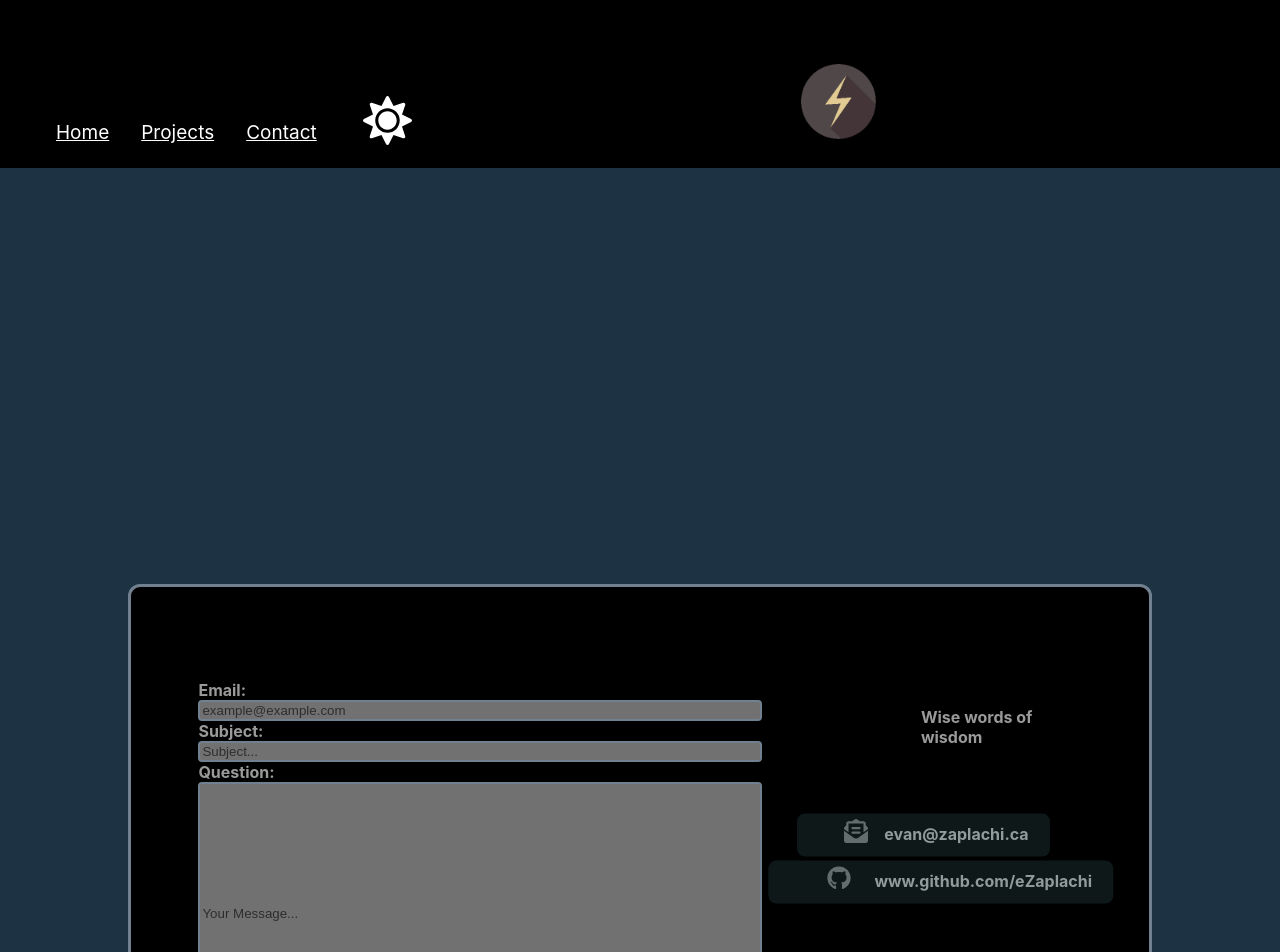
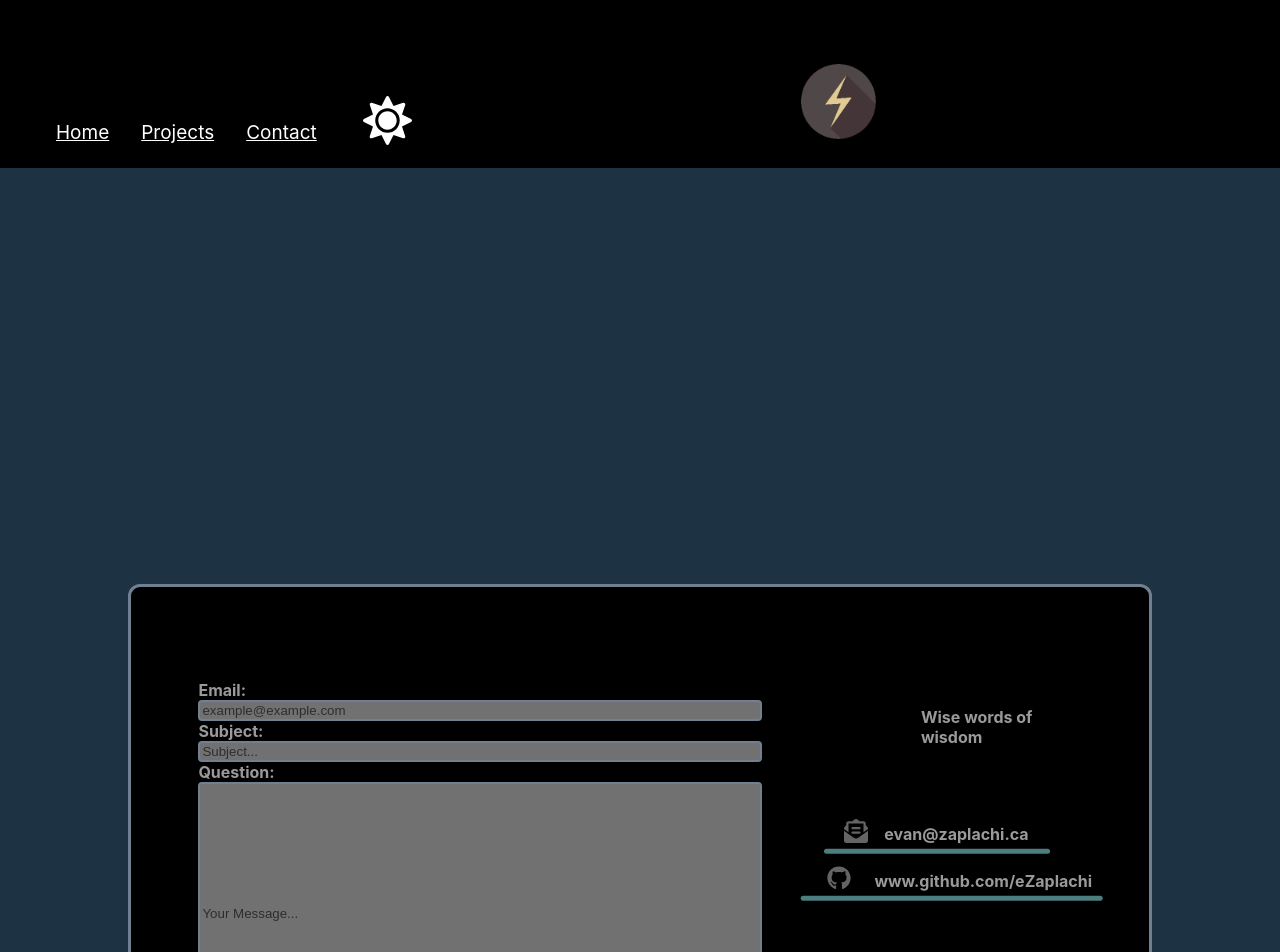
Before and after one commit to eZaplachi/zaplachi.ca, a Next.js app: page /contact in a window 1280 px wide. Shown: the top 952 px of the page. Built offline with nearby package versions, Linux system fonts and the light colour scheme.

Commit message:
fix contact info styling

```diff
--- a/styles/components/ContactInfo.module.css
+++ b/styles/components/ContactInfo.module.css
@@ -49,20 +49,20 @@
 .contactText::after {
 	content: "";
 	position: absolute;
-	height: 4ch;
+	height: 0.5ch;
 	background: var(--navbarActiveClr);
-	opacity: 0.15;
-	border-radius: 8px;
+	opacity: 0.8;
+	border-radius: 6px;
 }
 
 #mail::after {
-	transform: translateY(-0.5ch) translateX(-21.5ch);
-	width: 23.5ch;
+	transform: translateY(2.75ch) translateX(-19ch);
+	width: 21ch;
 }
 
 #github::after {
-	transform: translateY(-0.5ch) translateX(-30ch);
-	width: 32ch;
+	transform: translateY(2.75ch) translateX(-27ch);
+	width: 28ch;
 }
 
 @media (hover) {
```
